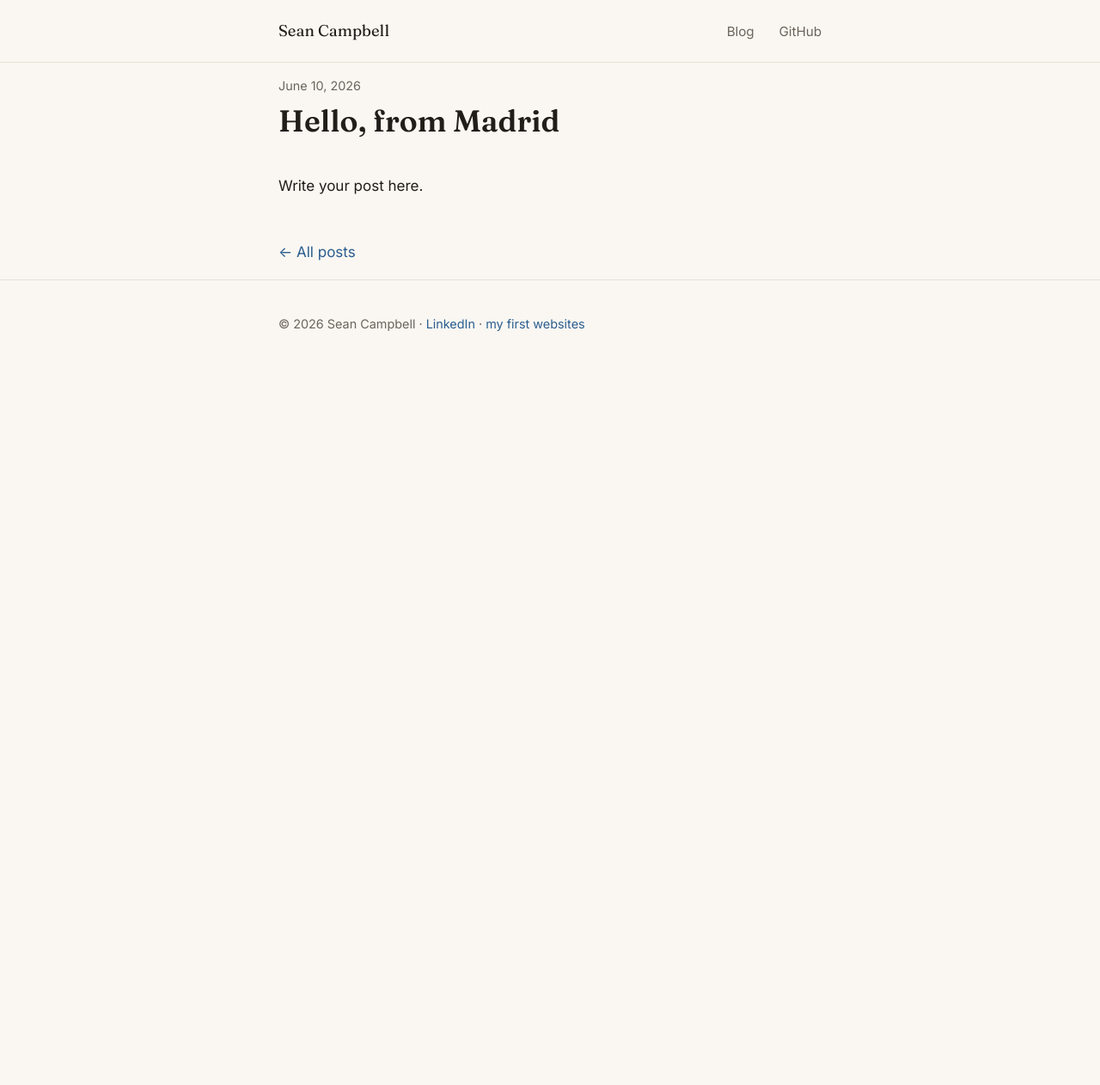
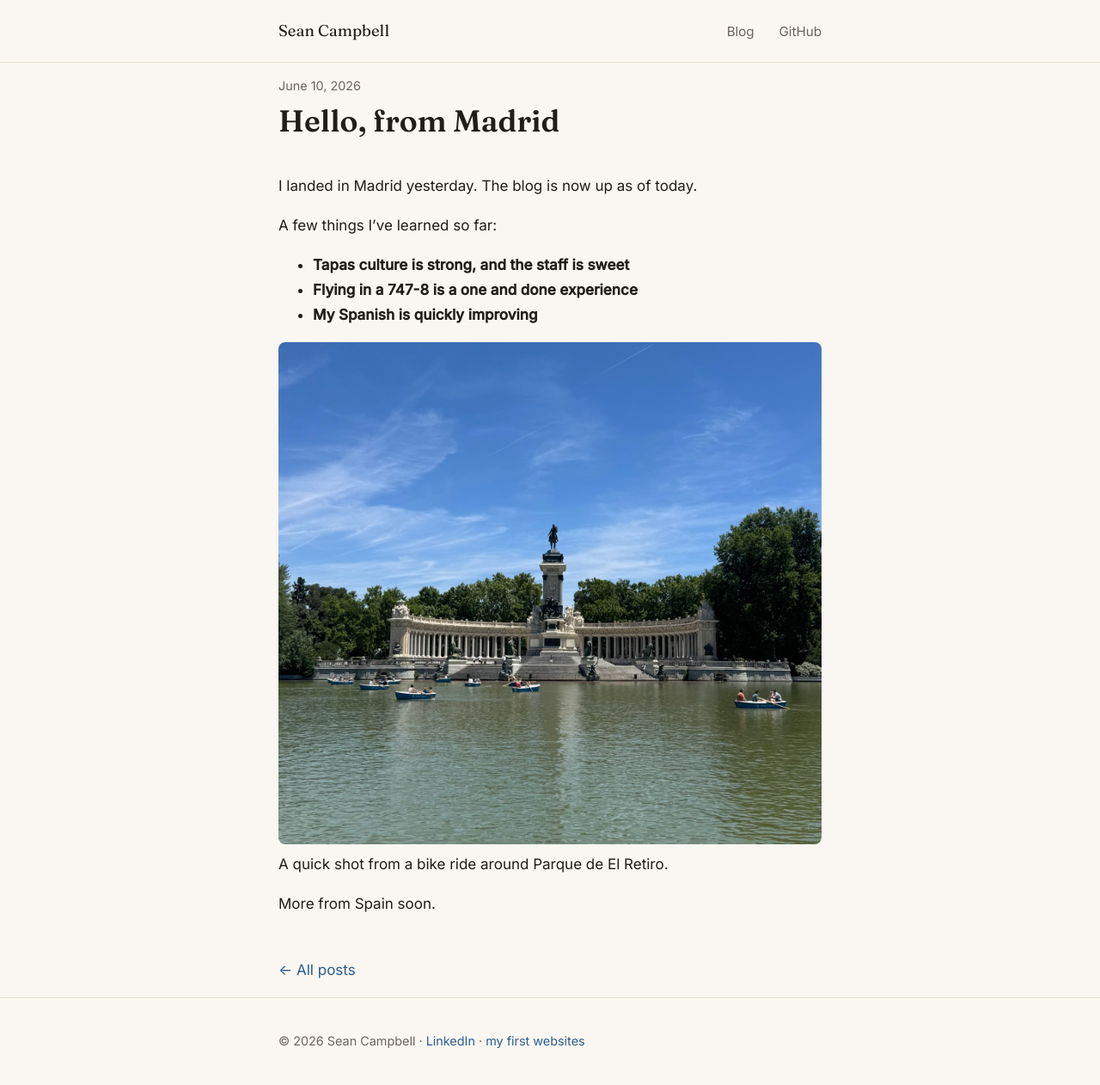
Before and after one commit to campbellsean/campbellsean.github.io, a Jekyll site: the page built from _posts/2026-06-10-hello-from-madrid.md, in a window 1280 px wide. Shown: the whole page at 86% size. Built offline with Jekyll 4.4.1, drawn with Linux system fonts in a browser that asks for light colours; before the commit the page ends 900 px from its top, so only the background shows below that.

Commit message:
Write Hello, from Madrid post with El Retiro photo

```diff
--- a/_posts/2026-06-10-hello-from-madrid.md
+++ b/_posts/2026-06-10-hello-from-madrid.md
@@ -3,4 +3,15 @@ layout: post
 title: "Hello, from Madrid"
 ---
 
-Write your post here.
+I landed in Madrid yesterday. The blog is now up as of today.
+
+A few things I've learned so far:
+
+- **Tapas culture is strong, and the staff is sweet**
+- **Flying in a 747-8 is a one and done experience**
+- **My Spanish is quickly improving**
+
+![Rowboats on the lake at El Retiro, Madrid](/assets/images/posts/2026-06-10-hello-from-madrid/madrid.jpg)
+A quick shot from a bike ride around Parque de El Retiro.
+
+More from Spain soon.
```
Also changed, not shown: assets/images/posts/2026-06-10-hello-from-madrid/madrid.jpg (added).
